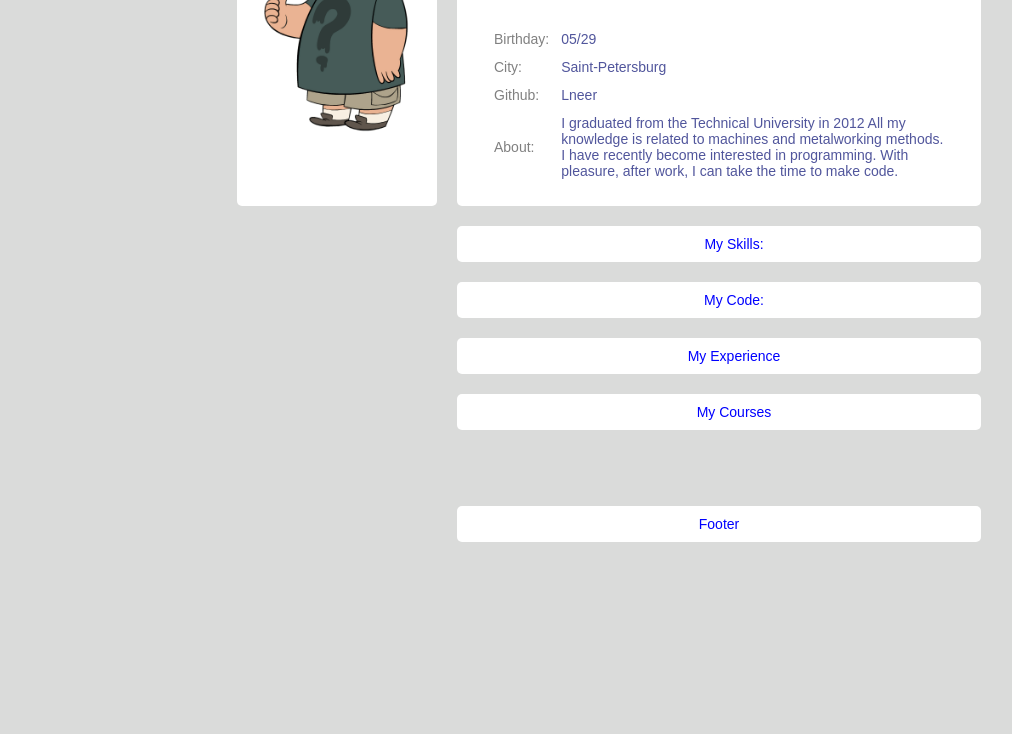
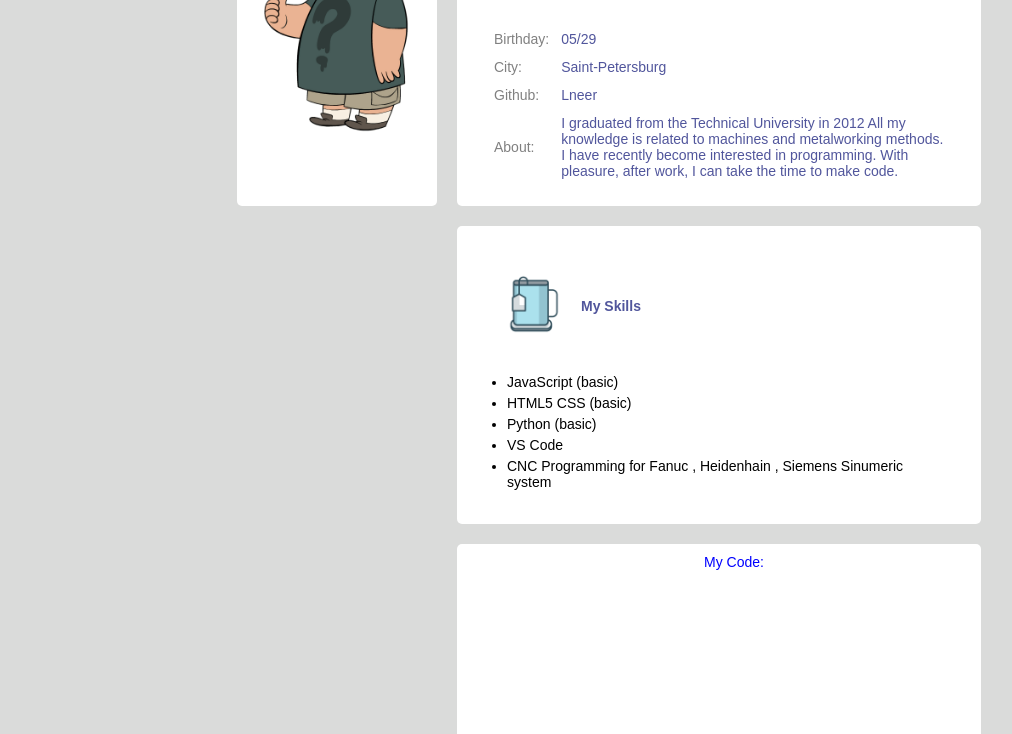
Before and after one commit to Lneer/rsschool-cv, a plain HTML site: page index.html in a window 1280 px wide. Shown: the part 140-874 px from the top of the page, without its empty margins (141-1153 px from the left). Before the commit the page ends 808 px from the top, so only its background shows below. Drawn offline with Linux system fonts and the light colour scheme.

Commit message:
feat: add skills

```diff
--- a/index.html
+++ b/index.html
@@ -11,8 +11,9 @@
    <div style="margin-left: 150px;  margin-right: 150px;">
       <div class="grid">
          <header>
-            <h1 class="name">Aleksei Pepelyaev</h1>
+            <h1 class="name">Aleksei Pepeliaev</h1>
          </header>
+
          <aside>
             <p class="menu">
                <img class="img_menu" src="img/blue_user.png" alt="user">
@@ -35,6 +36,7 @@
                <a class="menu" href="#Courses"> Courses </a>
             </p>
          </aside>
+
         <main>
             <a name="main"></a>
             <table>
@@ -56,26 +58,44 @@
                </tr>
 
             </table>
+          </main>
 
-         </main>
         <footer>
            Footer
         </footer>
+
         <div>
            <img class="avatar" src="/img/a1_soos.png" alt="avatar">
         </div>
-        <div>
-           <a name="Skills"></a>
-           My Skills:
+
+        <div style="text-align: left">
+            <a name="Skills"></a>
+            <table>
+               <tr>
+                  <td><img class="img_main" src="img/My_skills.png" alt="Skills"></td>
+                  <td class="main_tab_right">My Skills  </td>
+               </tr>
+            </table>
+
+              <ul style="margin-left: 20px ; margin-top: 0%;">
+                 <li class="menu">JavaScript (basic)</li>
+                 <li class="menu">HTML5 CSS (basic)</li>
+                 <li class="menu">Python (basic)</li>
+                 <li class="menu">VS Code</li>
+                 <li class="menu">CNC Programming for Fanuc , Heidenhain , Siemens Sinumeric system</li>
+              </ul>
         </div>
+
         <div>
            <a name="Code"></a>
            My Code:
         </div>
+
          <div>
            <a name="Experience"></a>
            My Experience
         </div>
+
        <div>
            <a name="Courses"></a>
            My Courses
--- a/style.css
+++ b/style.css
@@ -117,3 +117,17 @@ div {
     padding: 0;
     background: transparent;
 }
+.img_main {
+    width: 60px;
+    text-align: left;
+    margin-top: 0px;
+    padding: 0;
+    background: transparent;
+}
+
+.main_tab_right {
+    color: rgb(81, 86, 156);
+    text-align: left;
+    padding: 0px;
+    font-weight:bold;
+}
```
Also changed, not shown: img/My_skills.png (added).
